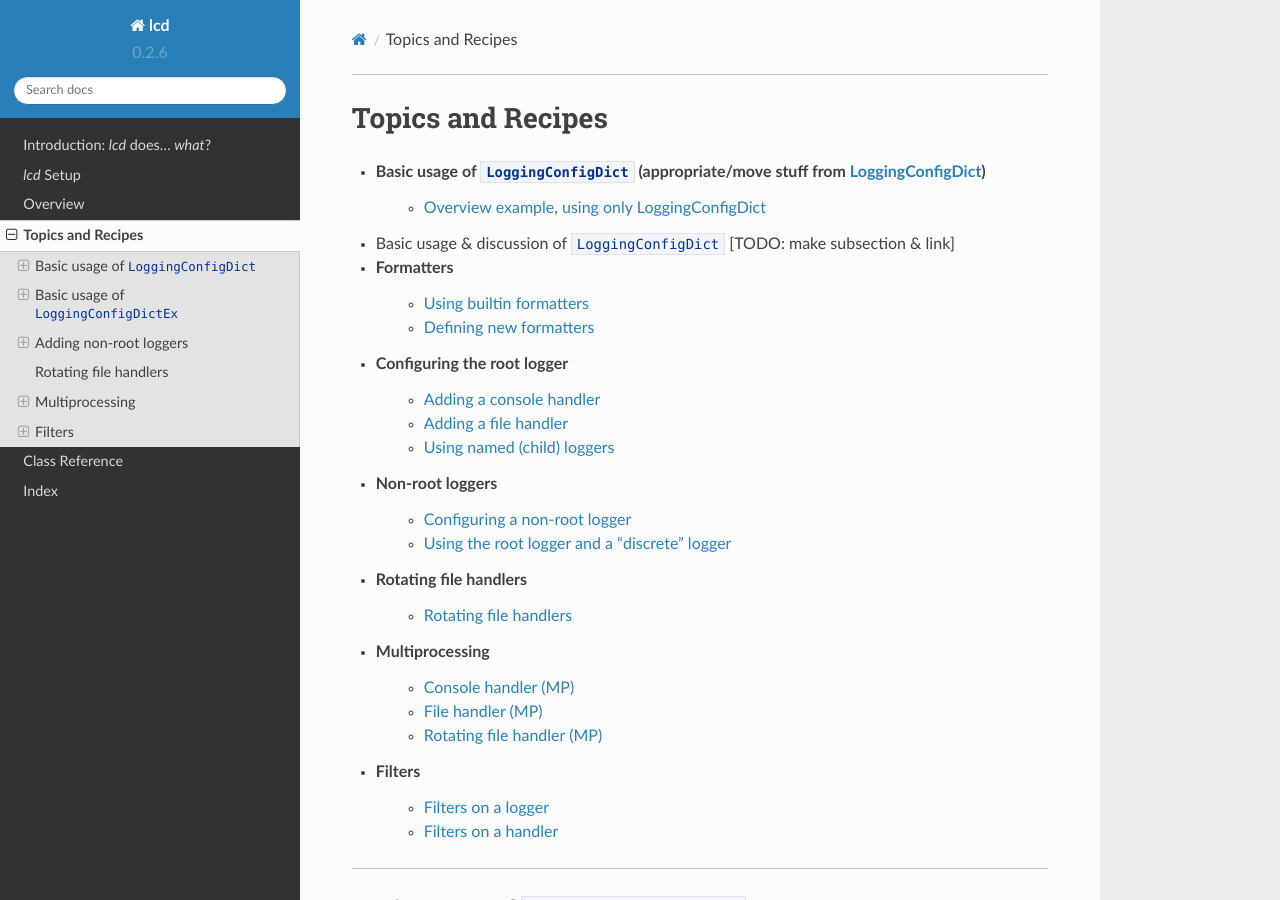
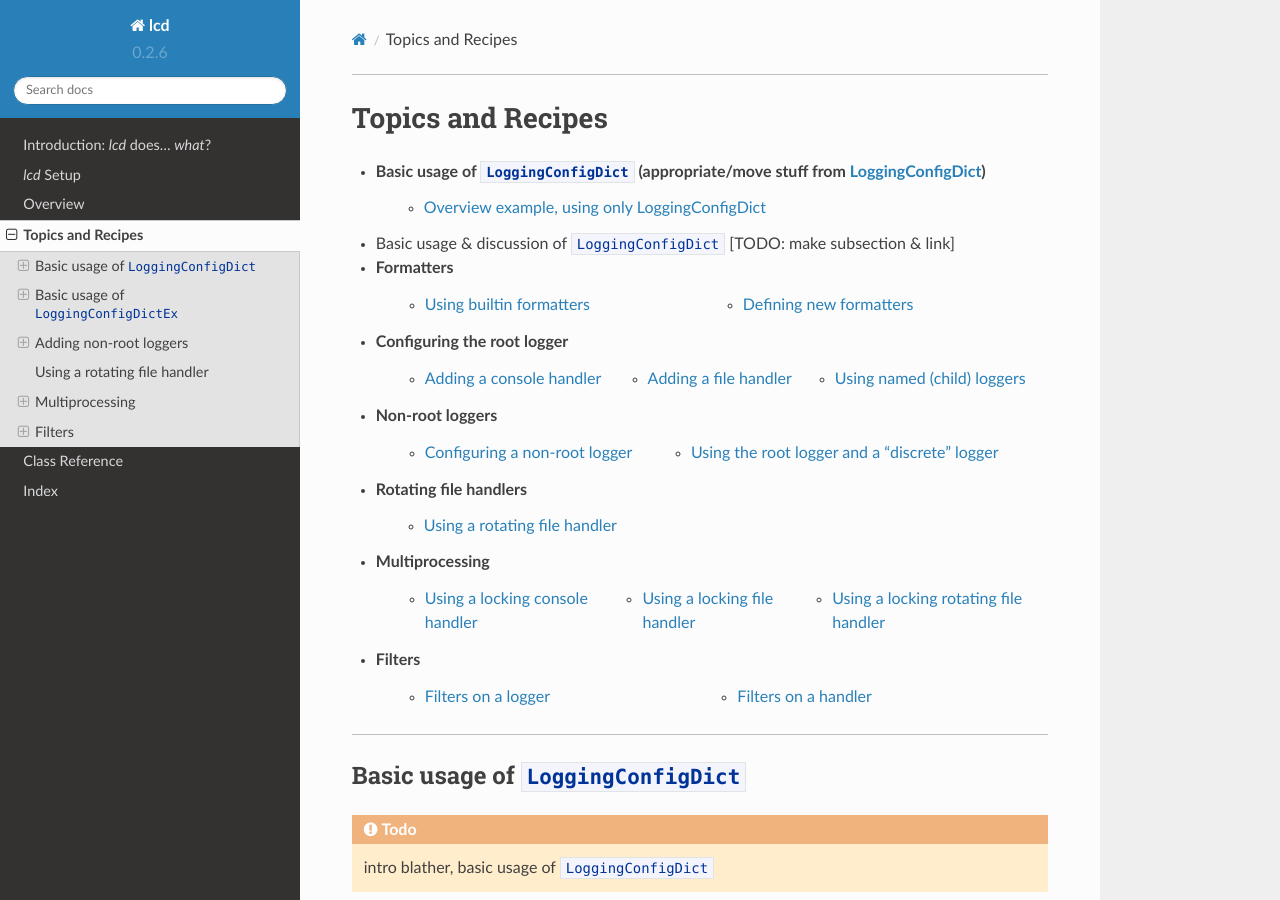
Before and after one commit to Twangist/prelogging, a Sphinx documentation site: the page built from lcd/docs/topics-recipes.rst, in a window 1280 px wide and 900 px high. Built offline with Sphinx 7.4.7 and the Read the Docs theme 2.0.0, drawn with Linux system fonts in a browser that asks for light colours; some of the changed text lies outside the part shown.

Commit message:
0.2.6b10 -- setup, docs, still....
TODO the other topics & examples.
TODO lil blurb / docstring of _ex module -- __Ex class adds formatters,
and adds handler-creators which can use locking (mproc-safe) handlers
TODO structure of topics-examples.
Maybe break it up / subdivide it, or it'll be very fat.

```diff
--- a/lcd/docs/topics-recipes.rst
+++ b/lcd/docs/topics-recipes.rst
@@ -348,8 +363,8 @@
 
 .. _tr-rot-fh:
 
-Rotating file handlers
-------------------------
+Using a rotating file handler
+------------------------------------
 
 rotating fh blah blah
 
@@ -365,20 +380,20 @@
 
 .. _tr-mp-console:
 
-Console handler (MP)
-+++++++++++++++++++++++++++++
+Using a locking console handler
+++++++++++++++++++++++++++++++++++++++++++++++++++++++++++
 123
 
 .. _tr-mp-fh:
 
-File handler (MP)
-+++++++++++++++++++++++++++++
+Using a locking file handler
+++++++++++++++++++++++++++++++++++++++++++++++++++++++++++
 abc
 
 .. _tr-mp-rot-fh:
 
-Rotating file handler (MP)
-+++++++++++++++++++++++++++++
+Using a locking rotating file handler
+++++++++++++++++++++++++++++++++++++++++++++++++++++++++++
 xyz
 
 --------------------------------------------------
```
Also changed, not shown: other parts of lcd/docs/topics-recipes.rst (+27 -12 lines).
